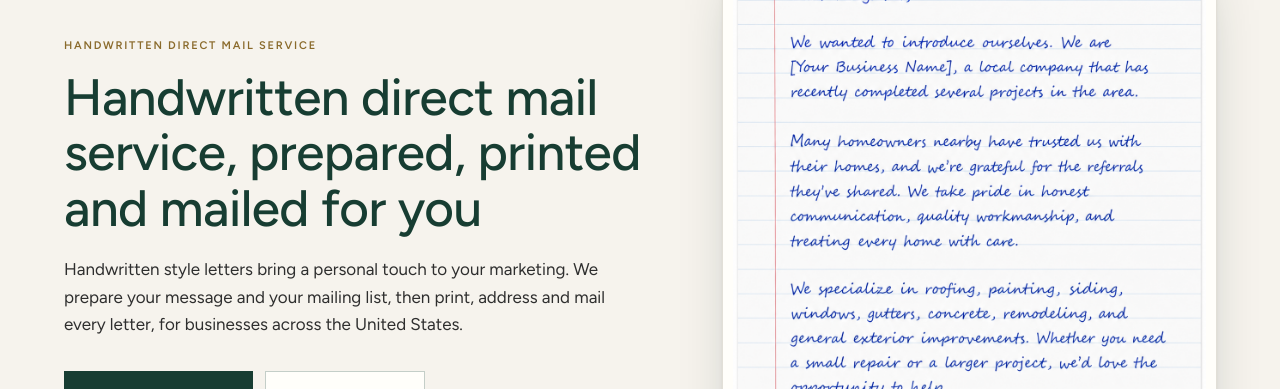
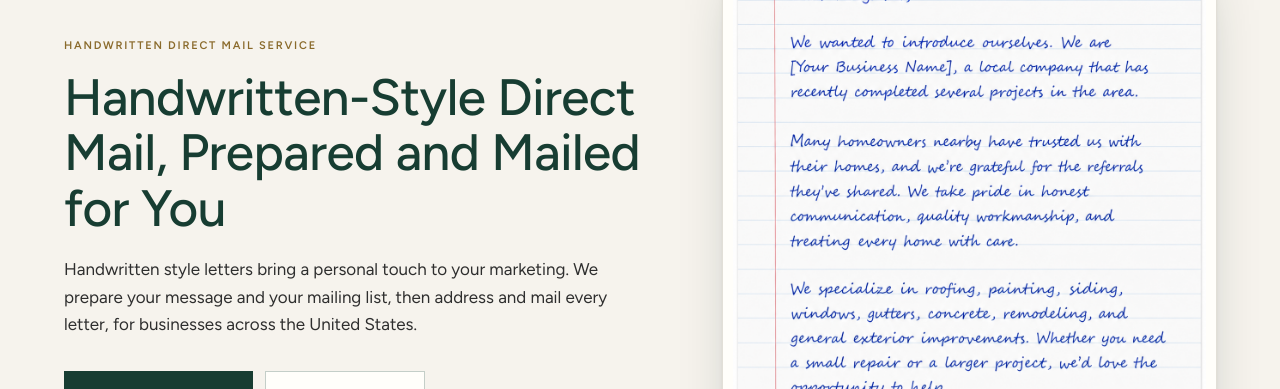
Before and after one commit to delishbite1/green-growth-marketing, a Next.js app: page /handwritten-letters in a window 1280 px wide. Shown: the part 294-683 px from the top of the page. Built offline with nearby package versions, Linux system fonts and the light colour scheme; no server answers.

Commit message:
Handwritten letters: new H1 and meta description; intro no longer says print
Co-Authored-By: Claude Opus 5.5 <noreply@anthropic.com>

```diff
--- a/src/app/handwritten-letters/page.tsx
+++ b/src/app/handwritten-letters/page.tsx
@@ -26,7 +26,7 @@ import { industryGuides } from '@/data/industry-guides'
 
 const TITLE = 'Handwritten Direct Mail Service for U.S. Businesses | GGM'
 const DESCRIPTION =
-  'Handwritten style letters and envelopes for U.S. businesses. We prepare your message and mailing list, then print and mail every letter. Get a free quote.'
+  'Handwritten-style direct mail letters for U.S. businesses. Personalized campaigns, mailing support and full-service fulfillment. Request a free quote.'
 
 export const metadata: Metadata = {
   title: TITLE,
@@ -153,11 +153,12 @@ function Hero() {
         <div>
           <Eyebrow>Handwritten direct mail service</Eyebrow>
           <h1 className="mt-4 font-display text-[2.15rem] font-medium leading-[1.08] tracking-[-0.01em] text-ggm-forest sm:text-[2.9rem] lg:text-[3.2rem]">
-            Handwritten direct mail service, prepared, printed and mailed for you
+            Handwritten-Style Direct Mail, Prepared and Mailed for You
           </h1>
           <p className="mt-5 max-w-xl font-body text-[16px] leading-relaxed text-ggm-charcoal sm:text-[17px]">
-            Handwritten style letters bring a personal touch to your marketing. We prepare your message and your mailing list, then print, address and mail every
-            letter, for businesses across the United States.
+            Handwritten style letters bring a personal touch to your marketing. We prepare your
+            message and your mailing list, then address and mail every letter, for businesses across
+            the United States.
           </p>
           <div className="mt-8 flex flex-col gap-3 sm:flex-row">
             <Link href="#quote" className={quoteButton}>
```
